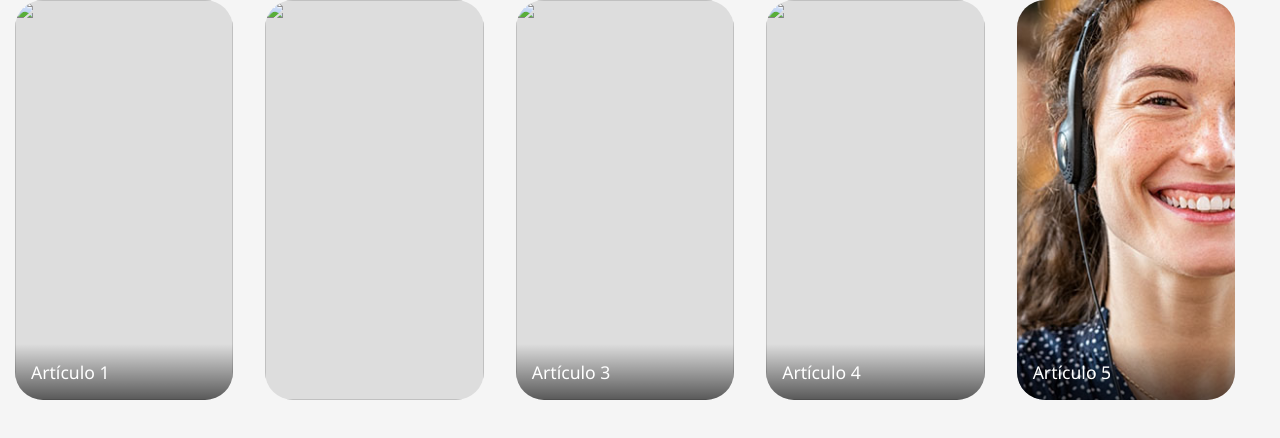
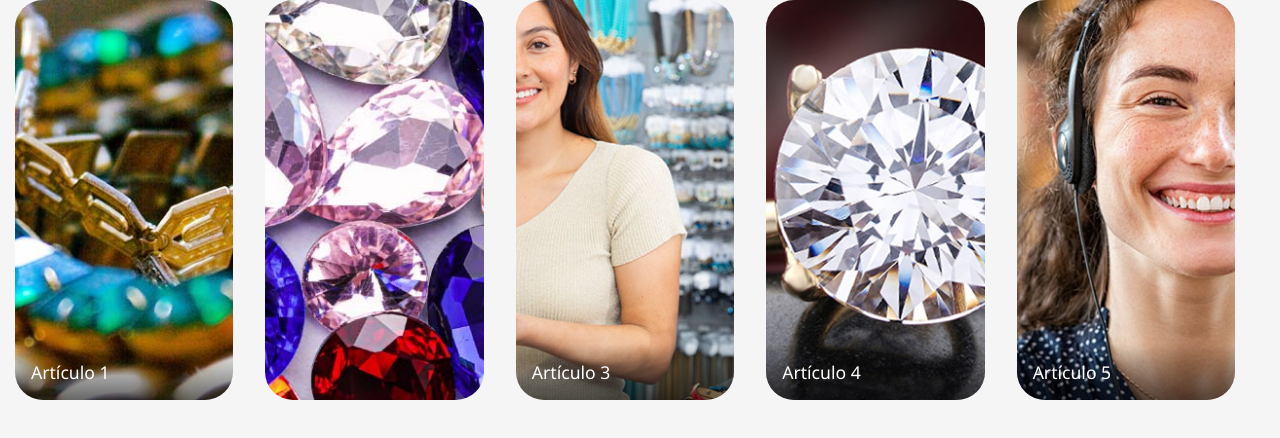
Before and after one commit to MatYanez/pruebas, a plain HTML site: page index.html in a window 1280 px wide. Drawn offline with Linux system fonts and the light colour scheme.

Commit message:
Update index.html

```diff
--- a/index.html
+++ b/index.html
@@ -97,19 +97,19 @@
   <div class="carousel" id="carousel">
     <div class="carousel-track" id="track">
       <div class="card active">
-        <img src="/blob/main/img/blog-141.jpg" alt="">
+        <img src="img/blog-139.jpg" alt="">
         <div class="overlay">Artículo 1</div>
       </div>
       <div class="card next">
-        <img src="/main/img/blog-141.jpg" alt="">
+        <img src="img/blog-140.jpg" alt="">
         <div class="overlay">Artículo 2</div>
       </div>
       <div class="card">
-        <img src="blob/main/img/blog-141.jpg" alt="">
+        <img src="img/blog-141.jpg" alt="">
         <div class="overlay">Artículo 3</div>
       </div>
       <div class="card">
-        <img src="main/img/blog-141.jpg" alt="">
+        <img src="img/blog-142.jpg" alt="">
         <div class="overlay">Artículo 4</div>
       </div>
       <div class="card">
```
